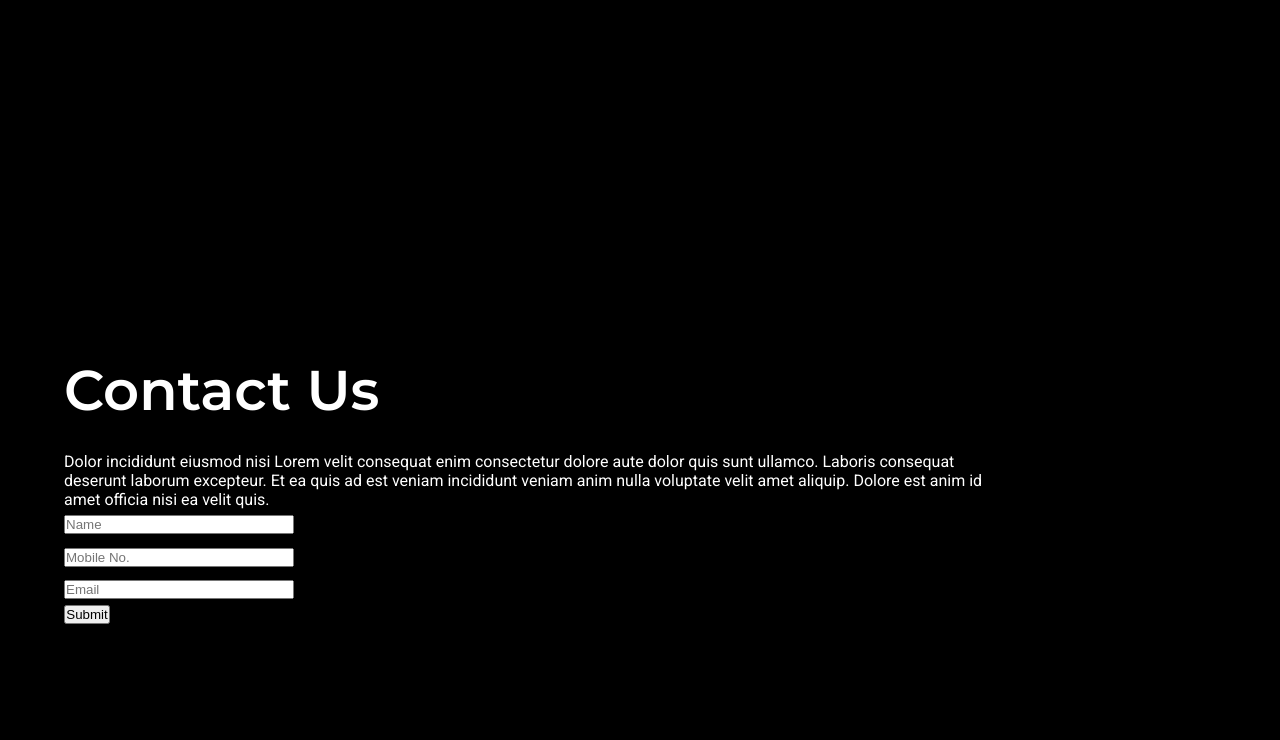
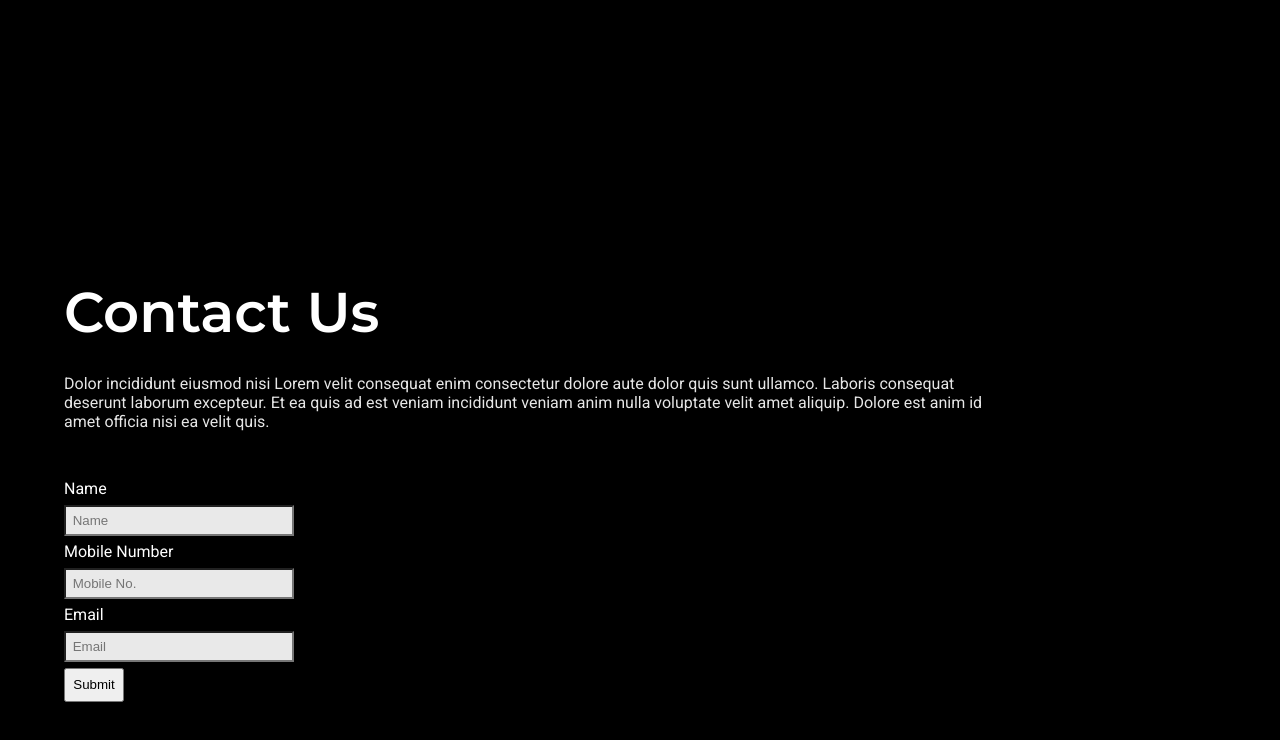
Before and after one commit to mihirgupta0900/coding-ninja-srm-task, a plain HTML site: page index.html in a window 1280 px wide. Shown: the part 2294-3034 px from the top of the page. Drawn offline with Linux system fonts and the light colour scheme.

Commit message:
made better contact form

```diff
--- a/index.html
+++ b/index.html
@@ -105,9 +105,12 @@
 				Dolore est anim id amet officia nisi ea velit quis.
 			</p>
 			<form>
-				<input type="text" placeholder="Name" />
-				<input type="text" placeholder="Mobile No." />
-				<input type="email" placeholder="Email" />
+				<label for="name">Name</label>
+				<input type="text" id="name" placeholder="Name" />
+				<label for="mobile">Mobile Number</label>
+				<input type="text" id="mobile" placeholder="Mobile No." />
+				<label for="email">Email</label>
+				<input type="email" id="email" placeholder="Email" />
 				<button>Submit</button>
 			</form>
 		</div>
--- a/styles/index.css
+++ b/styles/index.css
@@ -80,6 +80,10 @@ h2 {
 .link {
 	padding-left: 2em;
 	padding-right: 2em;
+}
+
+.link:hover {
+	opacity: 0.8;
 }
 
 .banner {
@@ -178,12 +182,14 @@ h2 {
 
 .contact > p {
 	width: 80%;
+	opacity: 0.9;
 }
 
 .contact > form {
 	display: flex;
 	flex-direction: column;
 	width: 20%;
+	margin-top: 3em;
 }
 
 .contact > form > input {
@@ -195,3 +201,15 @@ h2 {
 	width: 20%;
 	color: black;
 }
+
+.contact > form > input {
+	height: 2em;
+	padding: 0 0.5em;
+	background-color: rgb(233, 233, 233);
+	color: black;
+}
+
+.contact > form > button {
+	height: 2.5em;
+	width: 4.5em;
+}
```
